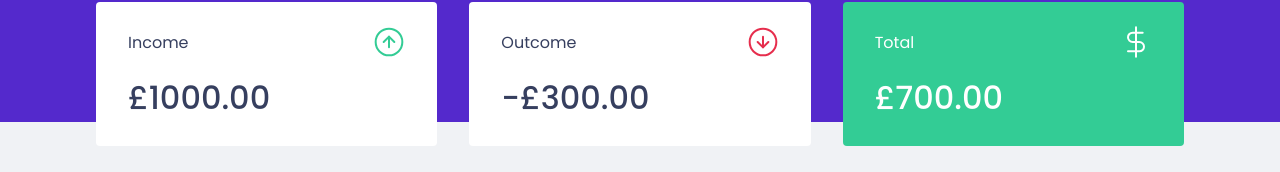
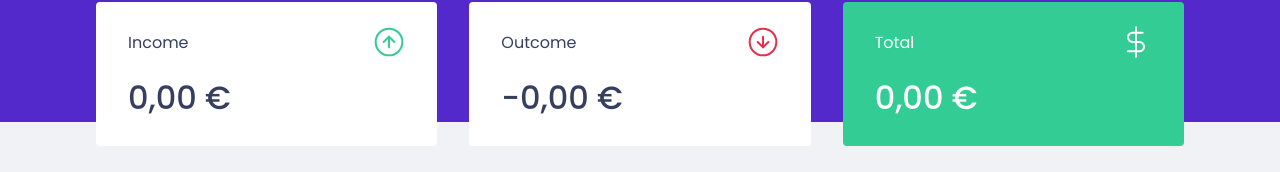
Before and after one commit to wesAlves/wbmoney, a React (Create React App) app: page / in a window 1280 px wide. Shown: the part 150-322 px from the top of the page. Built offline with nearby package versions, Linux system fonts and the light colour scheme; no server answers; what miragejs would draw is missing.

Commit message:
summary working

```diff
--- a/src/components/Summary/index.tsx
+++ b/src/components/Summary/index.tsx
@@ -7,7 +7,26 @@ import { useContext } from 'react'
 import { TransactionsContext } from '../../TransactionsContext'
 
 export function Summary() {
-    const transactions = useContext(TransactionsContext)
+    const { transactions } = useContext(TransactionsContext)
+
+    const totalDeposits = transactions.reduce(
+        (acc, transaction) => {
+            if (transaction.type === 'deposit') {
+                acc.deposit += transaction.amount
+                acc.total += transaction.amount
+            } else {
+                acc.withdraws += transaction.amount
+                acc.total -= transaction.amount
+            }
+
+            return acc
+        },
+        {
+            deposit: 0,
+            withdraws: 0,
+            total: 0,
+        }
+    )
 
     return (
         <Container>
@@ -16,21 +35,37 @@ export function Summary() {
                     <p>Income</p>
                     <img src={incomeImg} alt="Income" />
                 </header>
-                <strong>£1000.00</strong>
+                <strong>
+                    {new Intl.NumberFormat('pt-pt', {
+                        style: 'currency',
+                        currency: 'EUR',
+                    }).format(totalDeposits.deposit)}
+                </strong>
             </div>
             <div>
                 <header>
                     <p>Outcome</p>
                     <img src={outcomeImg} alt="Income" />
                 </header>
-                <strong>-£300.00</strong>
+                <strong>
+                    -
+                    {new Intl.NumberFormat('pt-pt', {
+                        style: 'currency',
+                        currency: 'EUR',
+                    }).format(totalDeposits.withdraws)}
+                </strong>
             </div>
             <div className="green">
                 <header>
                     <p>Total</p>
                     <img src={totalImg} alt="Income" />
                 </header>
-                <strong>£700.00</strong>
+                <strong>
+                    {new Intl.NumberFormat('pt-pt', {
+                        style: 'currency',
+                        currency: 'EUR',
+                    }).format(totalDeposits.total)}
+                </strong>
             </div>
         </Container>
     )
```
